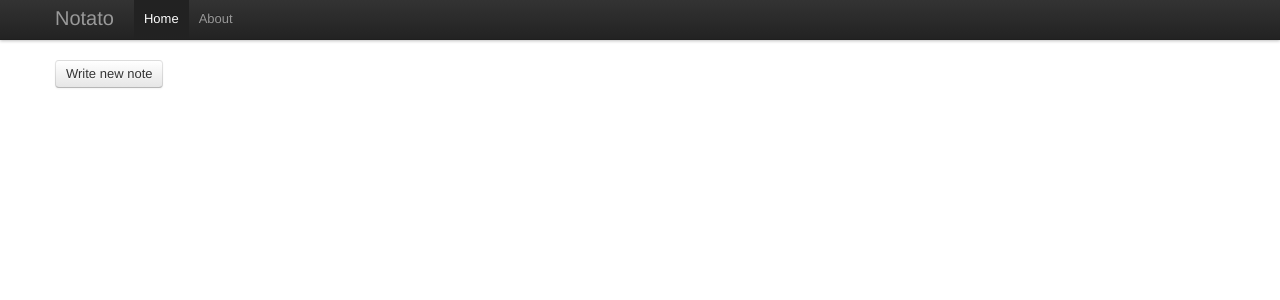
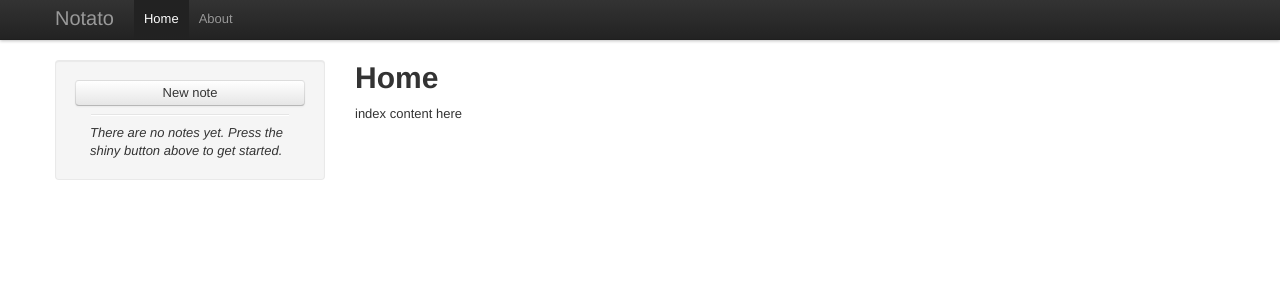
Before and after one commit to kvalle/notato, a Flask app: template notato/templates/index.html in a window 1280 px wide. Shown: the top 300 px of the page. Run offline with Flask 2, Linux system fonts and the light colour scheme; the template is opened without the code that fills it, so the values that code supplies are empty; some libraries are stand-ins or nearby versions.

Commit message:
improved sidebar/list of notes

```diff
--- a/notato/templates/index.html
+++ b/notato/templates/index.html
@@ -2,17 +2,6 @@
 
 {% block title %}Home{% endblock %}
 {% block content %}
-    <p>
-        <a class="btn" href="{{url_for('create_note')}}">Write new note</a>
-    </p>
-    {% if note_ids %}
-        <ul class="unstyled">
-        {% for id in note_ids %}
-            <li>
-                <a href="{{url_for('update_note', note_id=id)}}">Note {{id}}</a>
-                <a href="{{url_for('delete_note', note_id=id)}}">[x]</a>
-            </li>
-        {% endfor %}
-        </ul>
-    {% endif %}
+  <h1>Home</h1>
+  </p>index content here</p>
 {% endblock %}
--- a/notato/templates/layout.html
+++ b/notato/templates/layout.html
@@ -46,7 +46,25 @@
 
   <div class="container">
       <div class="row">
-      <div class="span12">
+        <div class="span3">
+          <div class="well sidebar-nav">
+            <ul class="nav nav-list">
+              <li><a class="btn" href="{{url_for('create_note')}}">New note</a></li>
+              {% if note_ids %}
+                <li class="nav-header">List of notes</li>
+                {% for id in note_ids %}
+                    <li {% if id==note_id %}class="active"{% endif %}>
+                      <a href="{{url_for('read_note', note_id=id)}}">Note {{id}}</a>
+                    </li>
+                {% endfor %}
+              {% else %}
+                <li class="divider"></li>
+                <li><em>There are no notes yet. Press the shiny button above to get started.</em></li>
+              {% endif %}
+            </ul>
+          </div><!--/.well -->
+        </div><!--/span-->
+        <div class="span9">
           {% with messages = get_flashed_messages() %}
             {% if messages %}
               {% for message in messages %}
@@ -58,13 +76,11 @@
             {% endif %}
           {% endwith %}
         </div>
-    </div>
-    <div class="row">
-      <div class="span12">
+        <div class="span9">
           {% block content %}{% endblock %}
         </div>
-    </div>
-  </div>
+      </div><!--/row-->
+    </div><!--/container-->
 
   <script src="/static/js/jquery.js"></script>
   <script src="/static/js/bootstrap.js"></script>
--- a/notato/templates/note.html
+++ b/notato/templates/note.html
@@ -8,5 +8,6 @@
         <br />
         <input class="btn" type="submit" value="Save" />
         <a class="btn" href="{{url_for('read_note', note_id=note_id)}}">Read</a>
+        <a class="btn" href="{{url_for('delete_note', note_id=note_id)}}">Delete</a>
     </form>
 {% endblock %}
--- a/notato/templates/preview.html
+++ b/notato/templates/preview.html
@@ -2,10 +2,10 @@
 
 {% block title %}Preview of note {{note_id}}{% endblock %}
 {% block content %}
-    <h1>Note {{note_id}}
-    <a class="btn" href="{{url_for('update_note', note_id=note_id)}}">Edit</a>
-    </h1>
+    <h1>Note {{note_id}}</h1>
     <pre>
 {{text}}
     </pre>
+    <a class="btn" href="{{url_for('update_note', note_id=note_id)}}">Edit</a>
+    <a class="btn" href="{{url_for('delete_note', note_id=note_id)}}">Delete</a>
 {% endblock %}
--- a/notato/views.py
+++ b/notato/views.py
@@ -25,7 +25,7 @@ def create_note():
 @auth.requires_auth
 def read_note(note_id):
     text = note.read(note_id)
-    return flask.render_template('preview.html', text=text, note_id=note_id)
+    return flask.render_template('preview.html', text=text, note_id=note_id, note_ids=note.list_ids())
 
 @app.route('/note/edit/<int:note_id>', methods=['GET', 'POST'])
 @auth.requires_auth
@@ -36,7 +36,7 @@ def update_note(note_id):
         flask.flash('Note %d was successfully saved.' % note_id)
     else:
         text = note.read(note_id)
-    return flask.render_template('note.html', text=text, note_id=note_id)
+    return flask.render_template('note.html', text=text, note_id=note_id, note_ids=note.list_ids())
 
 @app.route('/note/delete/<int:note_id>')
 @auth.requires_auth
```
Lines whose indentation alone changed are shown as unchanged.
